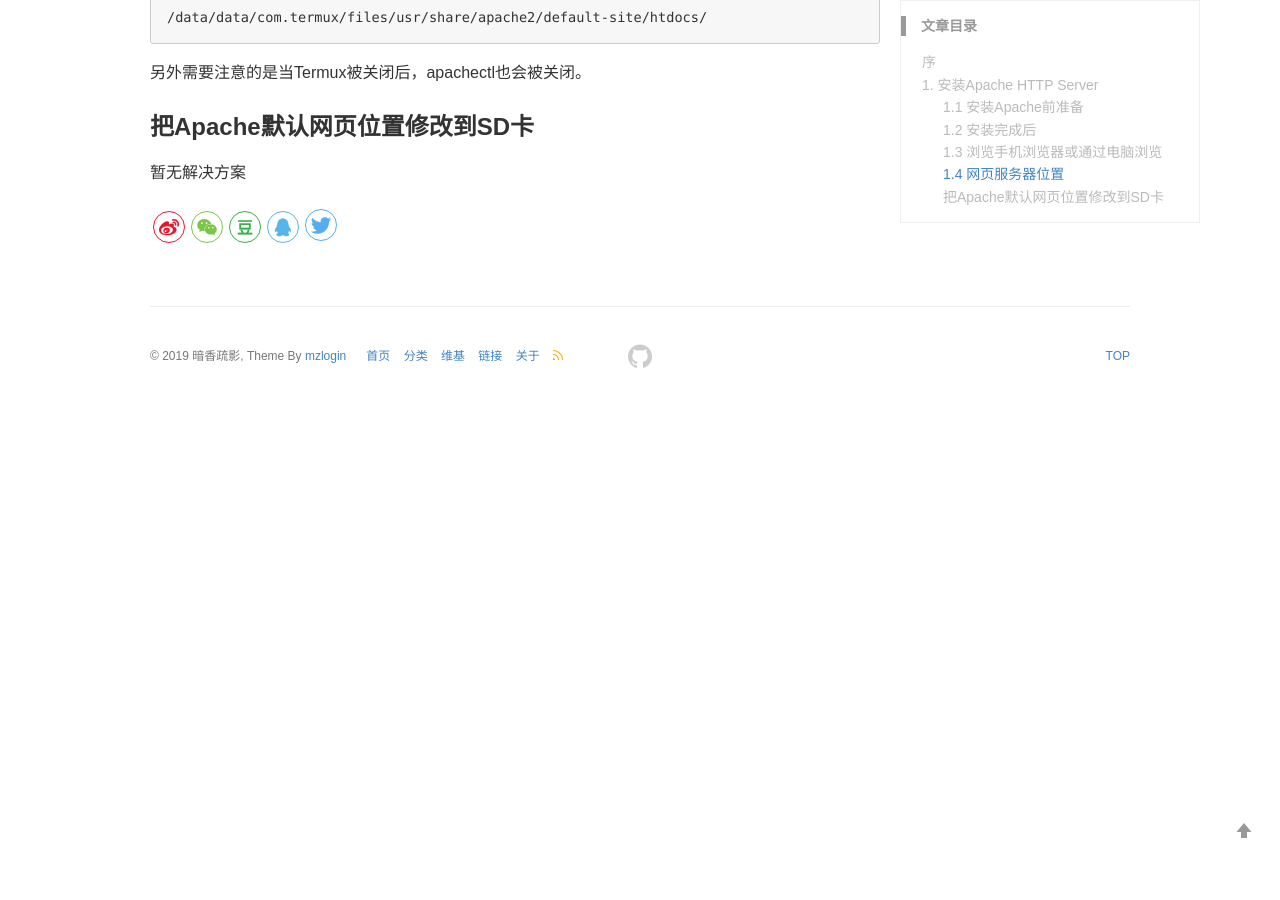
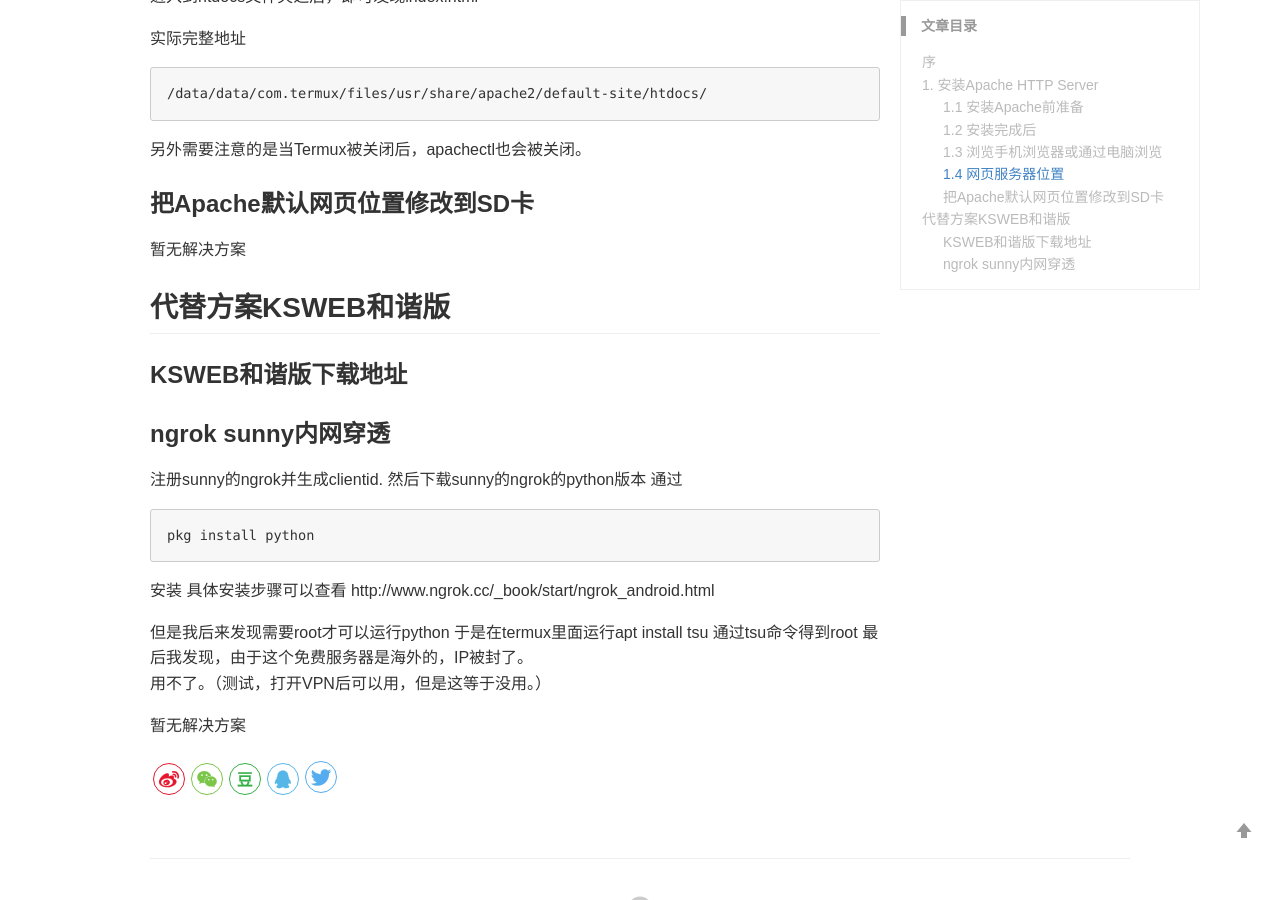
Before and after one commit to dzvision/backup-ghpages, a Jekyll site: the page built from _posts/2020-02-25-Android-Web-Server-ngrok.md, in a window 1280 px wide and 900 px high, scrolled down 2340 px. Built offline with Jekyll 4.4.1, drawn with Linux system fonts in a browser that asks for light colours; comment, search, counter and statistics services are not loaded; before the commit the page ends 2745 px from its top, so only the background shows below that; some of the changed text lies outside the part shown.

Commit message:
Update blog

````diff
--- a/_posts/2020-02-25-Android-Web-Server-ngrok.md
+++ b/_posts/2020-02-25-Android-Web-Server-ngrok.md
@@ -90,3 +90,26 @@
 
 ### 把Apache默认网页位置修改到SD卡
 暂无解决方案
+
+## 代替方案KSWEB和谐版
+
+### KSWEB和谐版下载地址
+
+### ngrok sunny内网穿透
+注册sunny的ngrok并生成clientid.
+然后下载sunny的ngrok的python版本
+通过
+```
+pkg install python
+```
+安装
+具体安装步骤可以查看
+http://www.ngrok.cc/_book/start/ngrok_android.html
+
+但是我后来发现需要root才可以运行python
+于是在termux里面运行apt install tsu
+通过tsu命令得到root
+最后我发现，由于这个免费服务器是海外的，IP被封了。
+用不了。（测试，打开VPN后可以用，但是这等于没用。）
+
+暂无解决方案
````
Also changed, not shown: _posts/2019-12-30-Android-Fastboot-Unable-to-flash.md (added, +30 -0 lines).
